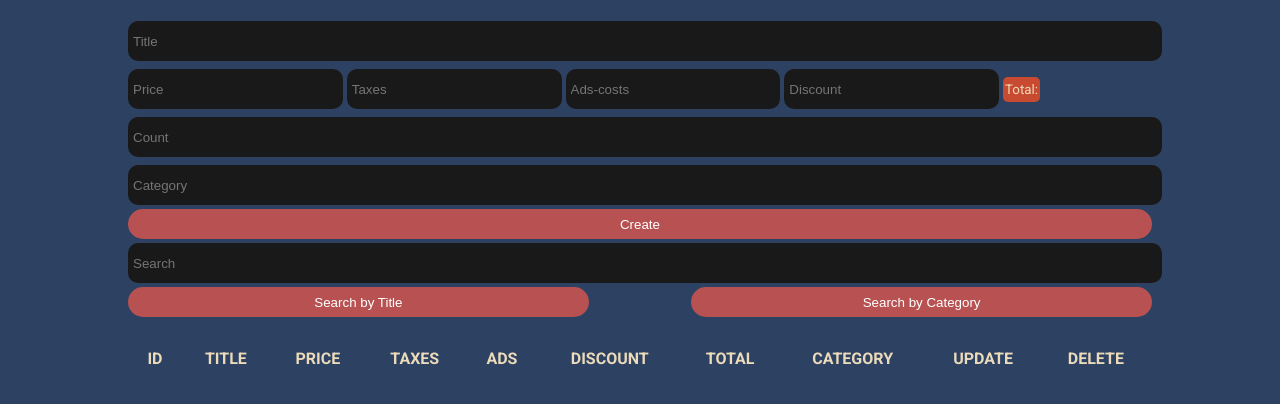
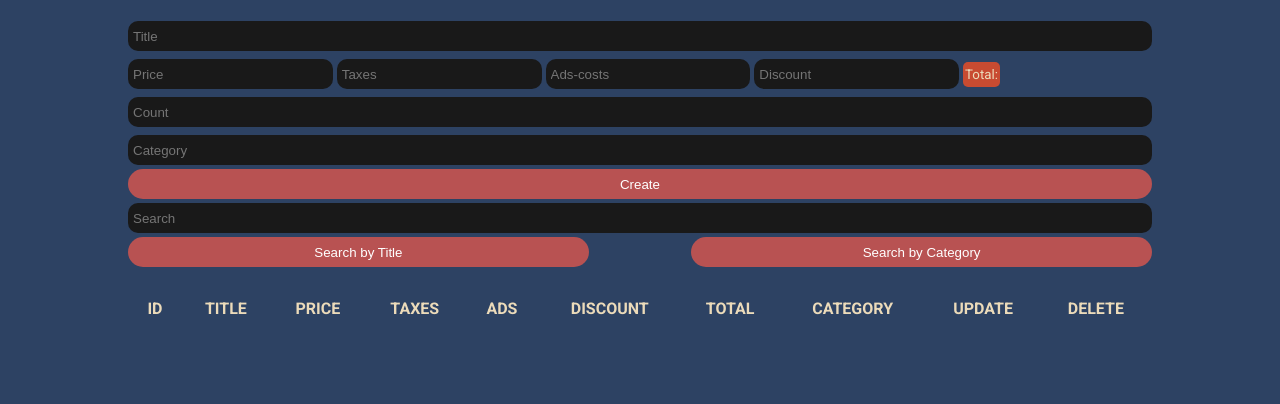
Before and after one commit to Mazin-Fouad/CRUDS, a plain HTML site: page index.html in a window 1280 px wide. Shown: the part 80-484 px from the top of the page. Drawn offline with Linux system fonts and the light colour scheme.

Commit message:
cleane code

```diff
--- a/main.js
+++ b/main.js
@@ -14,7 +14,7 @@ let searchMood = 'title';
  */
 function getTotal() {
   if (price.value) {
-    let totalPrice = +price.value + +taxes.value + +ads.value - +discount.value;
+    let totalPrice = (+price.value + +taxes.value + +ads.value) - +discount.value;
     total.innerHTML = `${totalPrice} €`;
     total.style.backgroundColor = '#040';
   } else {
--- a/style.css
+++ b/style.css
@@ -2,6 +2,7 @@
 * {
   margin: 0;
   padding: 0;
+  box-sizing: border-box;
 }
 
 body {
```
